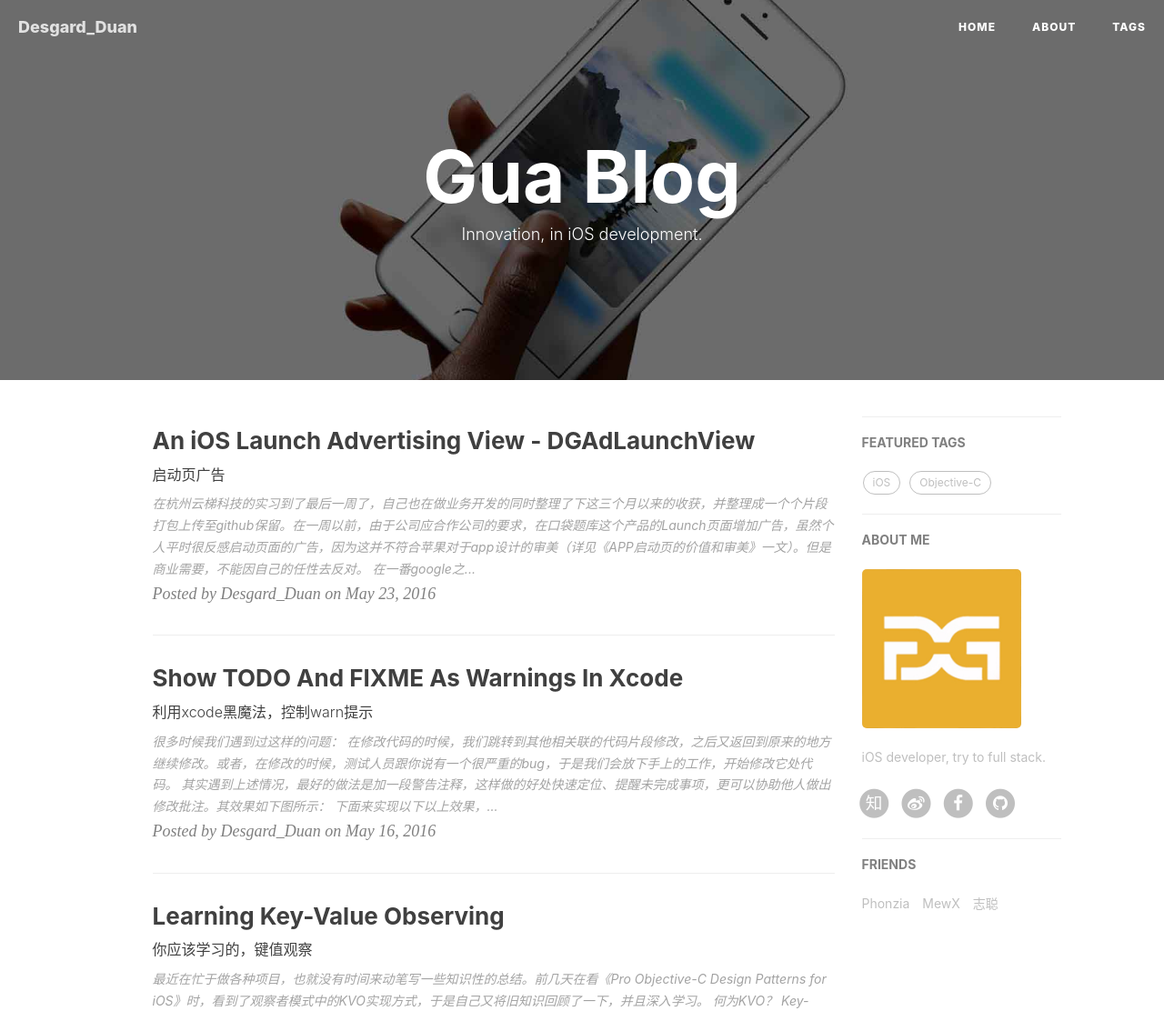
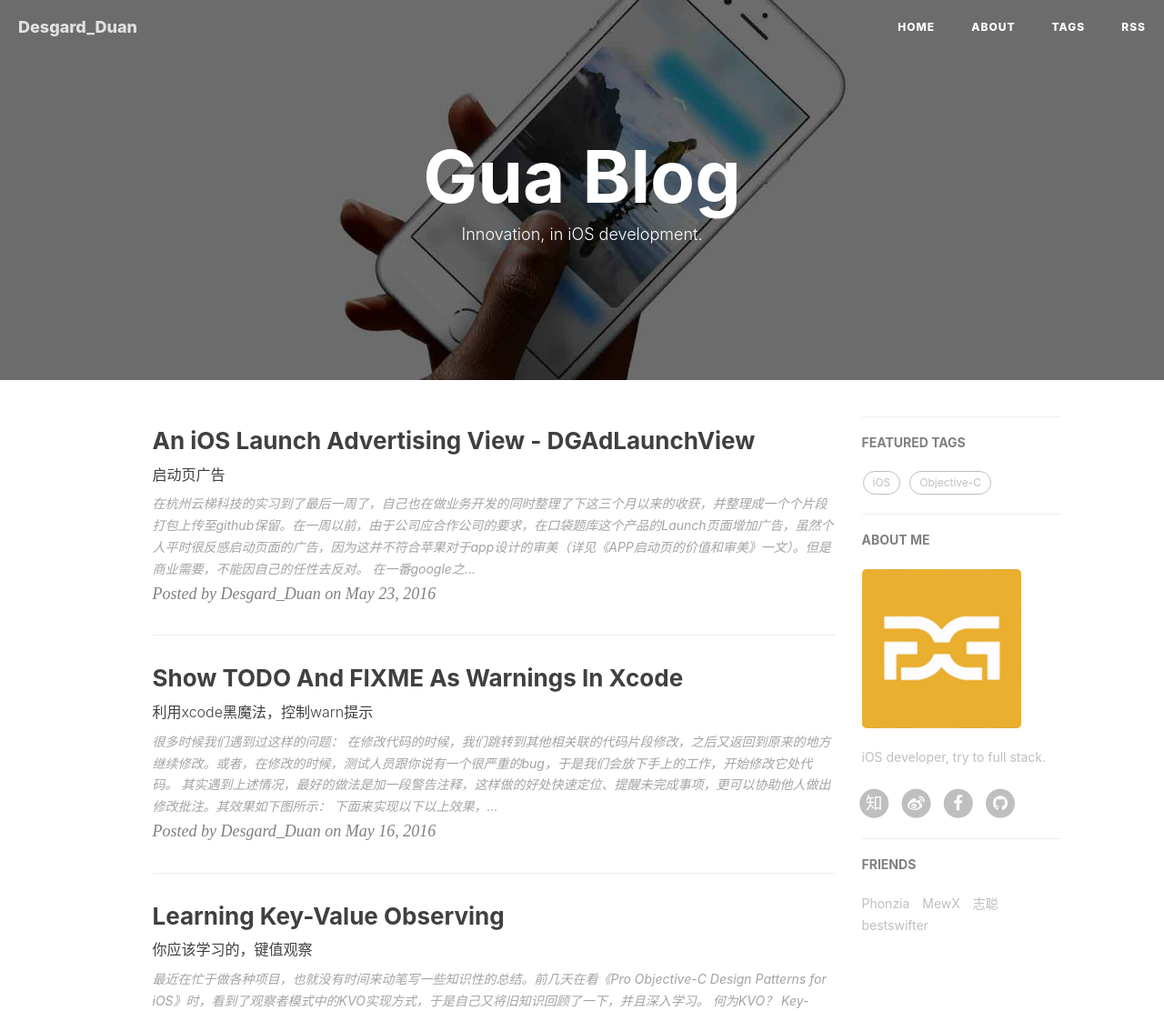
Before and after one commit to Desgard/desgard.github.com, a Jekyll site: the page built from index.html, in a window 1280 px wide. Shown: the top 1112 px of the page at 91% size. Built offline with Jekyll 4.4.1, drawn with Linux system fonts in a browser that asks for light colours; nearby versions of some CDN libraries; the list of posts is cut into pages by our own code; comment, search, counter and statistics services are not loaded.

Commit message:
MOD：增加RSS分享，增加友链

```diff
--- a/_config.yml
+++ b/_config.yml
@@ -92,5 +92,8 @@ friends: [
     },{
         title: "志聪",
         href: "http://www.zcmyworld.com/"
+    },{
+        title: "bestswifter",
+        href: "https://bestswifter.com/"
     }
 ]
--- a/_includes/nav.html
+++ b/_includes/nav.html
@@ -24,6 +24,9 @@
                         <a href="{{ page.url | prepend: site.baseurl }}">{{ page.title }}</a>
                     </li>
                     {% endif %}{% endfor %}
+                    <li>
+                        <a href="{{ site.baseurl }}/feed.xml" target="_blank">RSS</a>
+                    </li>
                 </ul>
             </div>
         </div>
```
